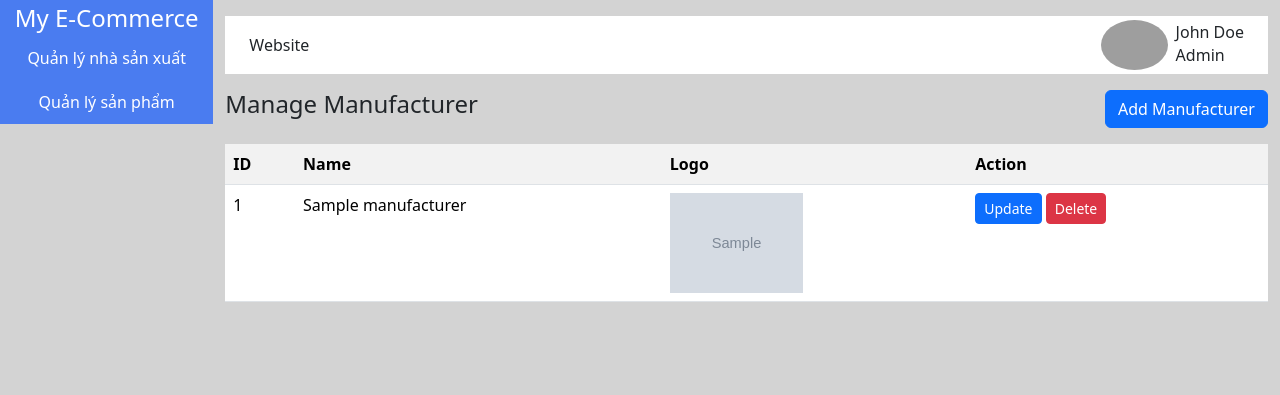
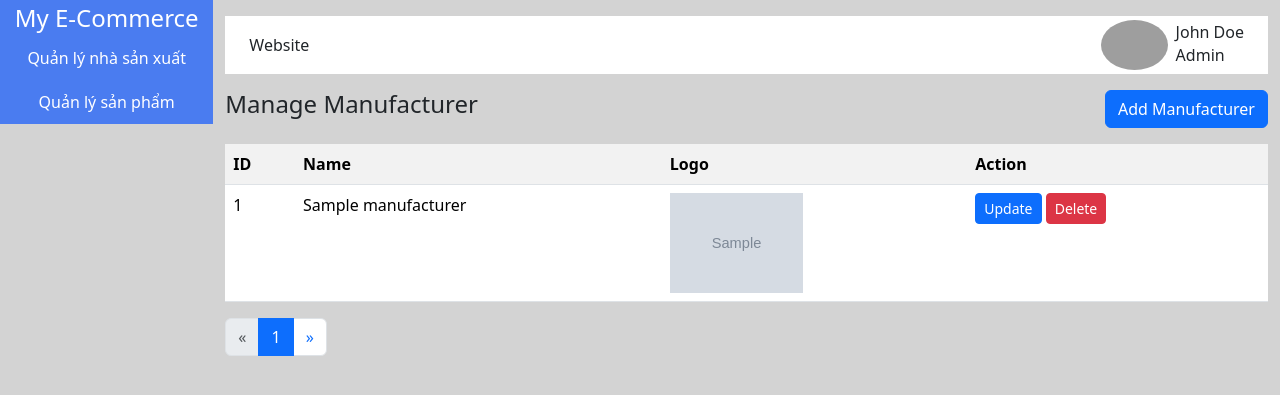
Before and after one commit to ThanhTung2410/ecommerce-web-project, a PHP site: page /admin/manufacturer/index.php in a window 1280 px wide. Shown: the top 395 px of the page. Run offline with PHP 8.4, Linux system fonts and the light colour scheme; tables that the repository leaves empty hold one stand-in row (values such as "Sample post"); grey boxes marked "Sample" are stand-in pictures; some libraries are stand-ins or nearby versions; grey boxes are pictures that could not be loaded.

Commit message:
add feat: pagination of manufacturer

```diff
--- a/admin/manufacturer/index.php
+++ b/admin/manufacturer/index.php
@@ -19,7 +19,19 @@
 
 <?php
 require_once "../../connect.php";
-$sql = "SELECT * FROM manufacturer";
+// Pagination
+$numberOfManufacturerEachPage = 3;
+$sql = "SELECT * FROM Manufacturer";
+$numberOfManufacturer = $conn->query($sql)->num_rows;
+$numberOfPage = ceil($numberOfManufacturer / $numberOfManufacturerEachPage);
+$currentPage = 1;
+if (isset($_GET['currentPage'])) {
+	$currentPage = $_GET['currentPage'];
+}
+
+$numberOfOffsetManufacturer = ($currentPage - 1) * $numberOfManufacturerEachPage;
+
+$sql = "SELECT * FROM manufacturer LIMIT $numberOfManufacturerEachPage OFFSET $numberOfOffsetManufacturer";
 $result = $conn->query($sql);
 ?>
 
@@ -64,6 +76,29 @@ $result = $conn->query($sql);
 						</tr>
 					<?php } ?>
 				</table>
+				<nav aria-label="Page navigation example">
+					<ul class="pagination">
+						<li class="page-item">
+							<a class="page-link <?php if ($currentPage == 1) {
+													echo "disabled";
+												} ?> " href="#" aria-label="Previous">
+								<span aria-hidden="true">&laquo;</span>
+								<span class="sr-only">Previous</span>
+							</a>
+						</li>
+						<?php for ($i = 1; $i <= $numberOfPage; $i++) { ?>
+							<li class="page-item"><a class="page-link <?php if ($i == $currentPage) {
+																			echo "active";
+																		} ?>" href="index.php?currentPage=<?= $i ?>"><?= $i ?></a></li>
+						<?php } ?>
+						<li class="page-item">
+							<a class="page-link" href="#" aria-label="Next">
+								<span aria-hidden="true">&raquo;</span>
+								<span class="sr-only">Next</span>
+							</a>
+						</li>
+					</ul>
+				</nav>
 				<?php
 				if (isset($_SESSION['errorMsg'])) { ?>
 					<div class="alert alert-danger mt-3">
```
Lines whose indentation alone changed are shown as unchanged.
